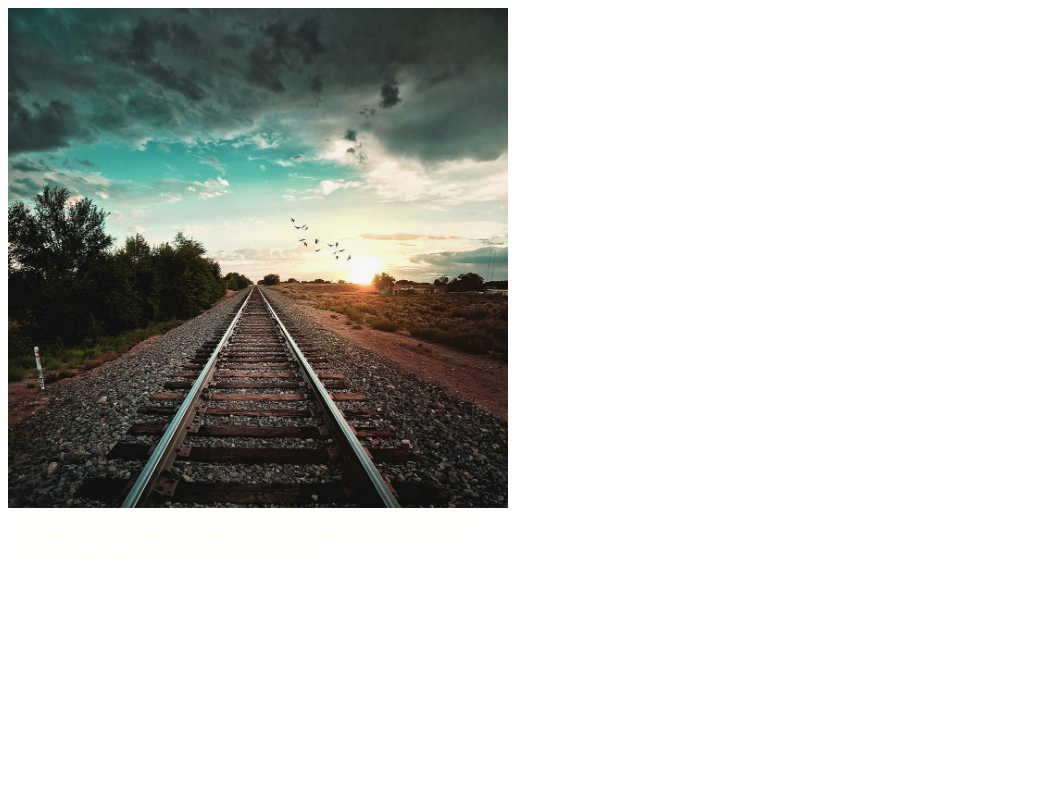
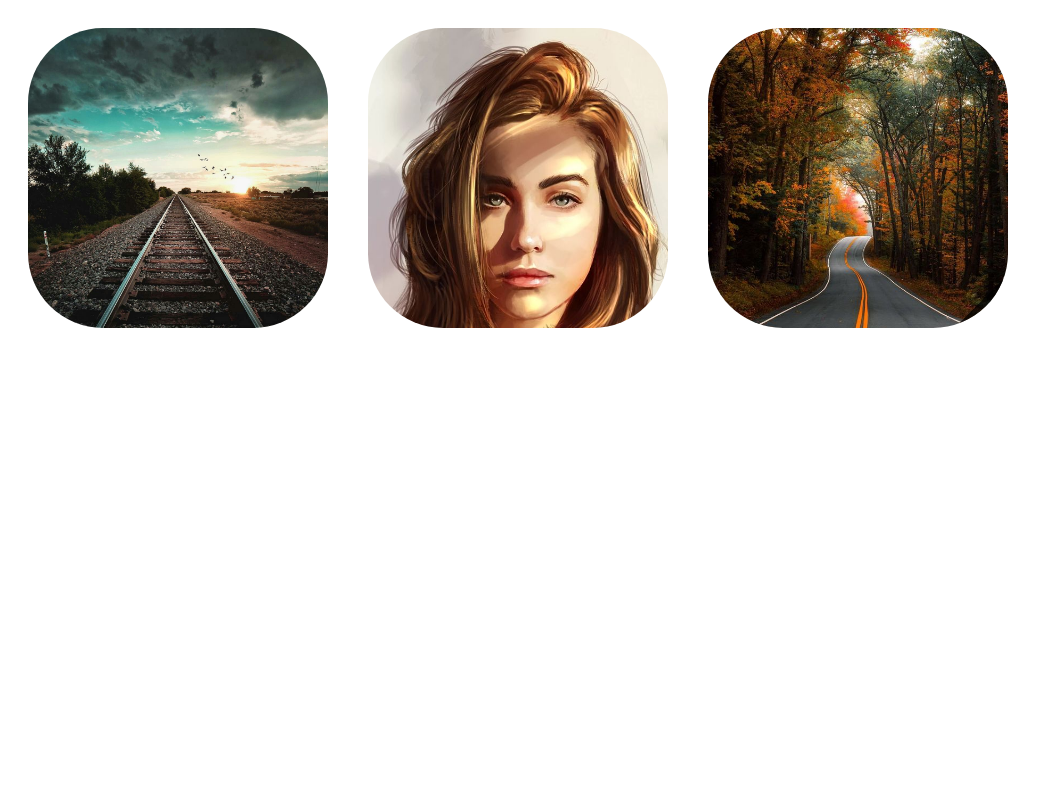
Before and after one commit to AvAValera/web, a plain HTML site: page Learn/news-block.html in a window 1280 px wide. Shown: the whole page, without its empty margins (0-1063 px from the left). Drawn offline with Linux system fonts and the light colour scheme.

Commit message:
add effect in news block

```diff
--- a/Learn/news-block.html
+++ b/Learn/news-block.html
@@ -10,16 +10,33 @@
     <div class="page">
         <div class="block">
             <div class="block__image">
+                <img src="img/rails.jpg" alt="">
+                <div class="block__text">
+                    <p>Lorem, ipsum dolor sit amet consectetur adipisicing elit. Sed veritatis accusantium earum fugit soluta tempora totam rerum cum saepe aliquid.</p>
+                </div>
+            </div>
 
-            </div>
-            <div class="block__text">
-                <p>
-                    Lorem ipsum dolor sit amet, consectetur adipisicing elit. Blanditiis ipsa at magnam nisi soluta, pariatur quod? Deleniti magnam odit libero ad fugit totam, quidem cumque atque id ex delectus dicta.
-                </p>
-            </div>
         </div>
 
+        <div class="block">
+            <div class="block__image">
+                <img src="img/girl.jpg" alt="">
+                <div class="block__text2">
+                    <p>Lorem, ipsum dolor sit amet consectetur adipisicing elit. Sed veritatis accusantium earum fugit soluta tempora totam rerum cum saepe aliquid.</p>
+                </div>
+            </div>
 
+        </div>
+        <div class="block">
+            <div class="block__image">
+                <img src="img/road.jpg" alt="">
+                <p class="text">Lorem, ipsum dolor sit amet consectetur adipisicing elit. Sed veritatis accusantium earum fugit soluta tempora totam rerum cum saepe aliquid.</p>
+                <div class="block__text3">
+
+                </div>
+            </div>
+
+        </div>
 
 
 
--- a/Learn/news-style.css
+++ b/Learn/news-style.css
@@ -2,25 +2,93 @@
 
 
 
-
+.page{
+    display: flex;
+}
 .block{
-    position: relative;
-    width: 500px;
-    height: 500px;
+    margin: 20px;
 }
 .block__image{
-    width: 500px;
-    height: 500px;
-    background-size: cover;
-    background-repeat: no-repeat;
-    background-image: url(img/rails.jpg);
+    position: relative;
+    width: 300px;
+    height: 300px;
+    border-radius: 25%;
     overflow: hidden;
-}
-.block__text{
-    position: absolute;
-    bottom: -70px;
-    color: ivory;
-}
-.block__image:hover{
 
 }
+.block__image img{
+    width: 300px;
+}
+.block__text p{
+    position: absolute;
+    background-color: black;
+    opacity: .7;
+    top: 300px;
+    height: 400px;
+    transition: all 1s;
+    color: blanchedalmond;
+    margin: 0;
+    text-align: center;
+    padding: 50px;
+}
+.block__image:hover .block__text p{
+    top: 0px;
+}
+
+
+
+.block__text2 p{
+    position: absolute;
+    background-color: black;
+    opacity: .7;
+    right: 300px;
+    top: 0;
+    width: 200px;
+    height: 400px;
+    transition:  1s;
+    color: blanchedalmond;
+    margin: 0;
+    text-align: center;
+    padding: 50px;
+}
+.block__image:hover .block__text2 p{
+    right: 0px;
+}
+.block__text3{
+    rotate: 100px;
+}
+
+.block__text3 {
+    position: absolute;
+    background-color: black;
+    opacity: .7;
+    left: 200px;
+    top: 200px;
+    width: 400px;
+    height: 400px;
+    transition: all 1s linear;
+    color: blanchedalmond;
+    margin: 0;
+    text-align: center;
+    padding: 50px;
+    transform: rotateZ(45deg);
+}
+.text{
+    position: absolute;
+    color:  blanchedalmond;
+    width: 200px;
+    height: 200px;
+    top: 250px;
+    right: -250px;
+    text-align: center;
+    transition: all 1s linear;
+    z-index: 2;
+}
+.block__image:hover .block__text3 {
+    transform: translate(-250px, -250px) rotateZ(45deg);
+
+}
+.block__image:hover .text{
+    top: 35px;
+    right: 40px;
+}
```
Also changed, not shown: Learn/img/girl.jpg (added), Learn/img/road.jpg (added).
